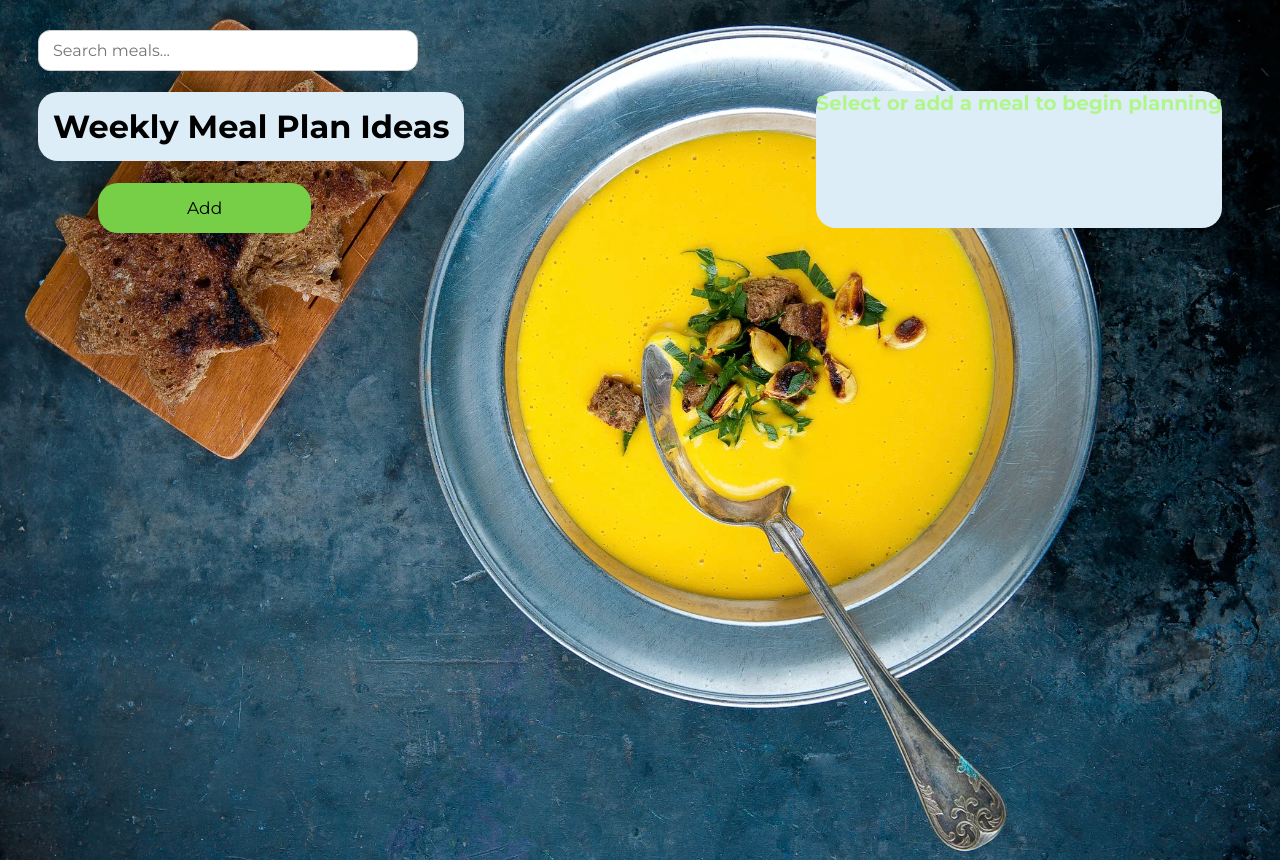
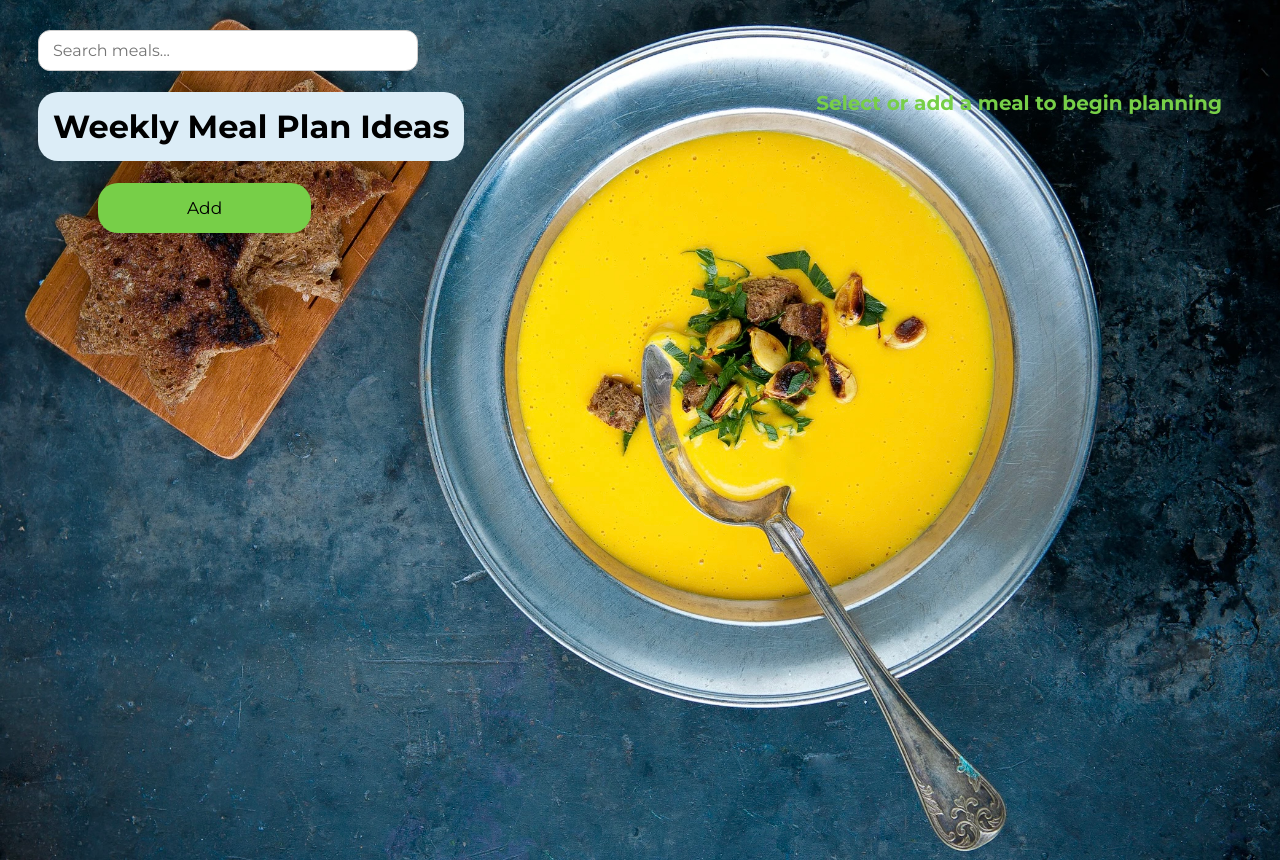
Before and after one commit to elenabztw/week-meal-plan-ideas, a React (Vite) app: page / in a window 1280 px wide. Built offline with nearby package versions, Linux system fonts and the light colour scheme.

Commit message:
Update App.css

```diff
--- a/src/App.css
+++ b/src/App.css
@@ -98,13 +98,11 @@ textarea {
 }
 
 .text {
-    color: #b1f68d;
+    color: #77cf48;
     font-size: 20px;
     margin: 20px;
     font-weight: bolder;
     font-family: "Montserrat", sans-serif;
-    background-color: #dcedf7;
-    border-radius: 20px;
 }
 
 .field {
```
